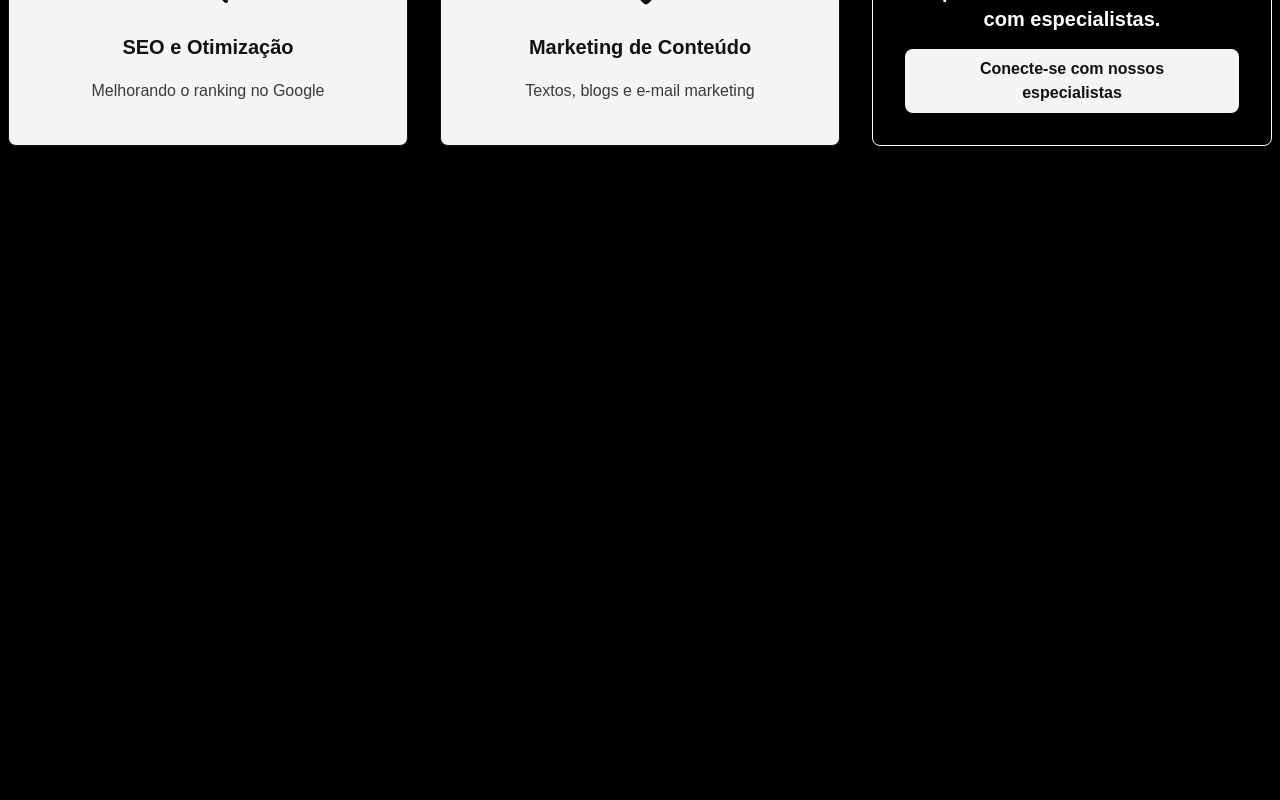
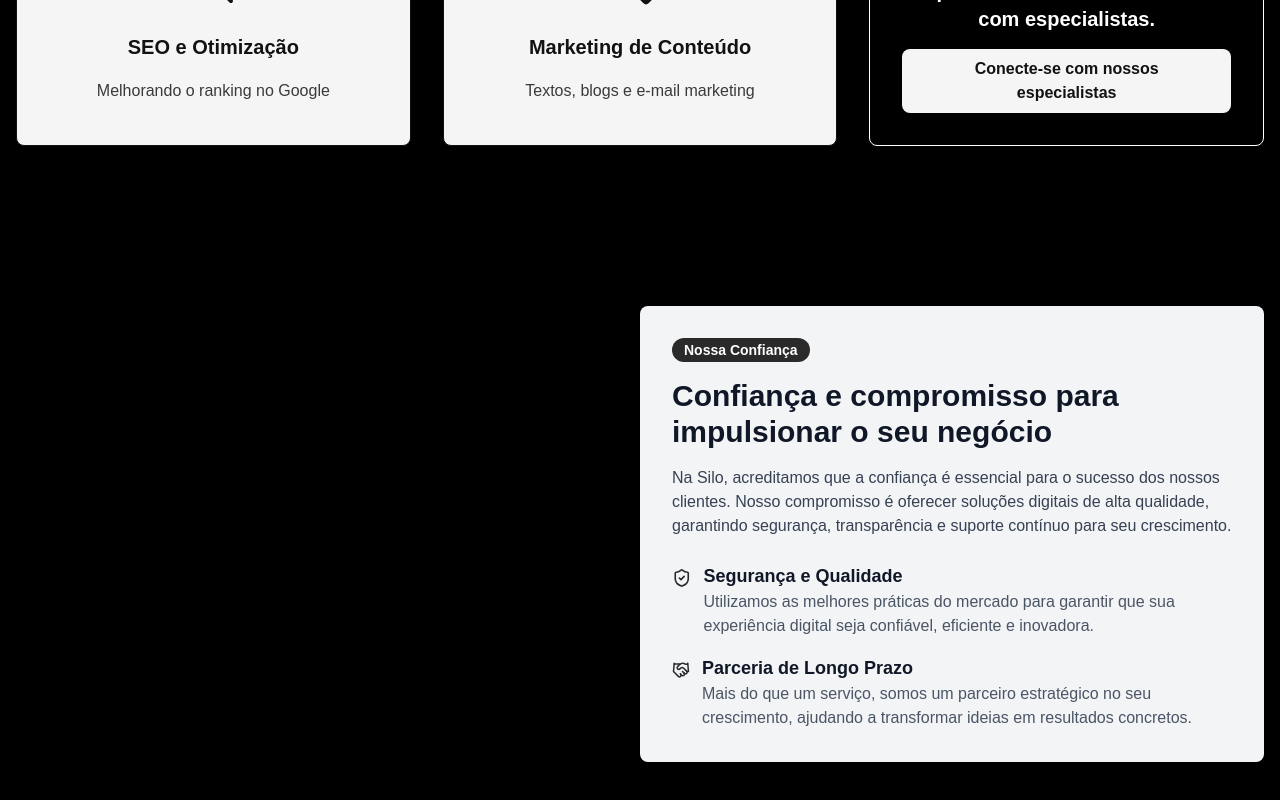
Before and after one commit to GuilhermeFon/silo-landing, a Next.js app: page / in a window 1280 px wide. Shown: the part 1258-2058 px from the top of the page. Before the commit the page ends 1484 px from the top, so only its background shows below. Built offline with nearby package versions, Linux system fonts and the light colour scheme.

Commit message:
Replace AllYouNeed component with Services and Compromisse components; add new Services and Compromisse sections

```diff
--- a/src/app/page.tsx
+++ b/src/app/page.tsx
@@ -1,11 +1,13 @@
 import Hero from "@/components/Hero";
-import AllYouNeed from "@/components/AllYouNeed"
+import Services from "@/components/Services";
+import Compromisse from "@/components/Compromisse";
 
 export default function Home() {
   return (
     <>
       <Hero />
-      <AllYouNeed />
+      <Services />
+      <Compromisse />
     </>
   );
 }
--- /dev/null
+++ b/src/components/Compromisse/index.tsx
@@ -0,0 +1,65 @@
+// import Image from "next/image";
+import {ShieldCheck, Handshake} from "lucide-react";
+
+const Compromisse = () => {
+  return (
+    <section className="container mx-auto px-4 py-10 lg:py-20 flex flex-col md:flex-row items-center">
+      {/* Imagem */}
+      <div className="w-full md:w-1/2">
+        {/* <Image
+          src="/trust-image.jpg"
+          alt="Cliente satisfeito utilizando a Silo"
+          className="rounded-lg shadow-lg"
+        /> */}
+      </div>
+
+      {/* Texto */}
+      <div className="w-full md:w-1/2 bg-gray-100 p-8 rounded-lg shadow-lg">
+        <span className="bg-primary text-white px-3 py-1 rounded-full text-sm font-semibold">
+          Nossa Confiança
+        </span>
+        <h2 className="text-3xl font-bold text-gray-900 mt-4">
+          Confiança e compromisso para impulsionar o seu negócio
+        </h2>
+        <p className="text-gray-700 mt-4">
+          Na Silo, acreditamos que a confiança é essencial para o sucesso dos
+          nossos clientes. Nosso compromisso é oferecer soluções digitais de
+          alta qualidade, garantindo segurança, transparência e suporte contínuo
+          para seu crescimento.
+        </p>
+
+        {/* Itens de Confiança */}
+        <div className="mt-6 space-y-4">
+          <div className="flex items-start">
+            <ShieldCheck className="w-8 h-8 text-primary mr-3" />
+            <div>
+              <h3 className="text-lg font-semibold text-gray-900">
+                Segurança e Qualidade
+              </h3>
+              <p className="text-gray-600">
+                Utilizamos as melhores práticas do mercado para garantir que sua
+                experiência digital seja confiável, eficiente e inovadora.
+              </p>
+            </div>
+          </div>
+
+          <div className="flex items-start">
+            <Handshake className="w-8 h-8 text-primary mr-3" />
+            <div>
+              <h3 className="text-lg font-semibold text-gray-900">
+                Parceria de Longo Prazo
+              </h3>
+              <p className="text-gray-600">
+                Mais do que um serviço, somos um parceiro estratégico no seu
+                crescimento, ajudando a transformar ideias em resultados
+                concretos.
+              </p>
+            </div>
+          </div>
+        </div>
+      </div>
+    </section>
+  );
+};
+
+export default Compromisse;
--- a/src/components/Hero/index.tsx
+++ b/src/components/Hero/index.tsx
@@ -2,7 +2,7 @@ import Image from "next/image";
 
 const Hero = () => {
   return (
-    <section className="container mx-auto px-2 py-20 lg:py-20 text-center flex justify-center items-center h-screen">
+    <section className="container mx-auto px-4 py-10 lg:py-20 text-center flex justify-center items-center h-screen">
       <Image src="/silo.png" alt="Logo" width={500} height={500} />
     </section>
   );
--- a/src/components/AllYouNeed/index.tsx
+++ b/src/components/Services/index.tsx
@@ -1,5 +1,5 @@
 import Link from "next/link";
-import React from "react";
+
 import {Globe, Brush, BarChart, Search, PenTool} from "lucide-react";
 
 const ServicesSection = () => {
@@ -7,7 +7,7 @@ const ServicesSection = () => {
     <section
       id="services"
       aria-label="Seção de serviços"
-      className="container mx-auto px-2 py-20 lg:py-20 text-center"
+      className="container mx-auto px-4 py-10 lg:py-20 text-center"
     >
       <h2 className="text-primary-reverse text-4xl font-bold mb-8">
         Tudo o que você precisa, em um só lugar!
```
Also changed, not shown: src/components/Button/index.tsx (added).
